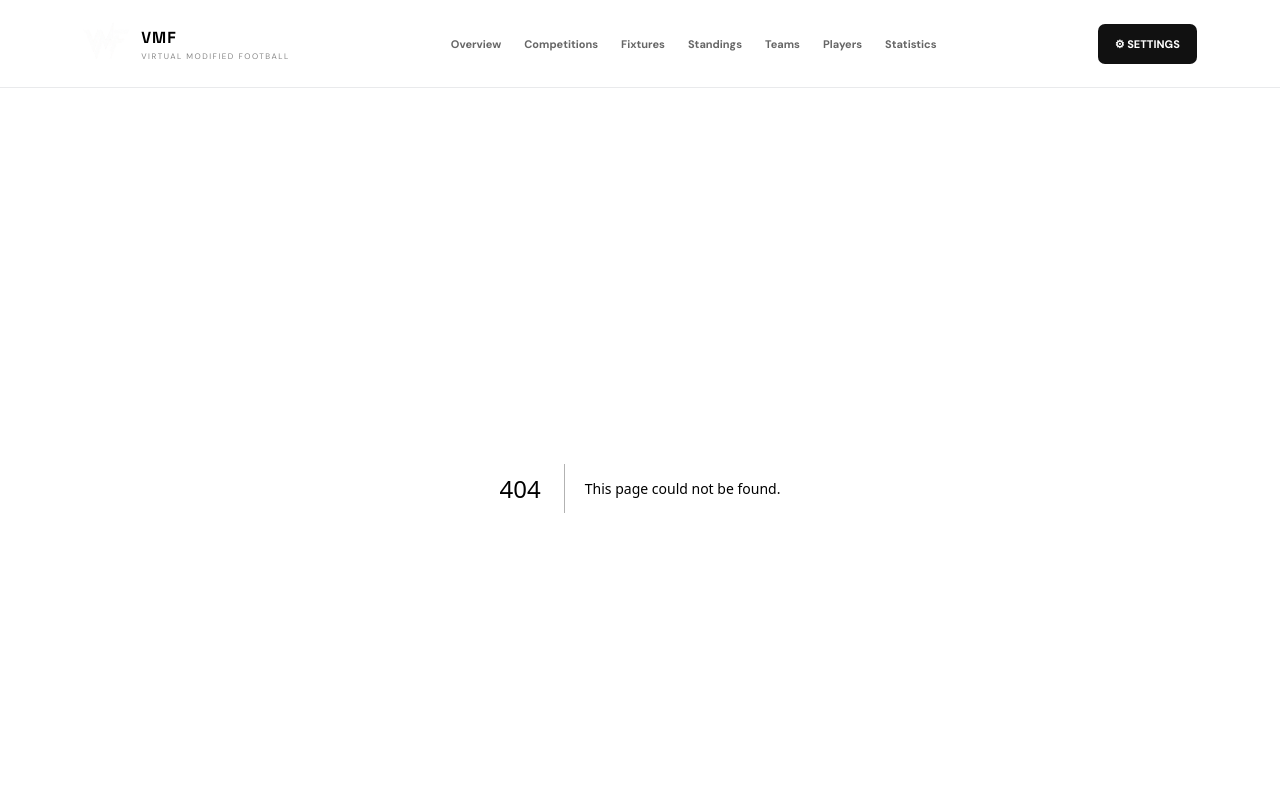
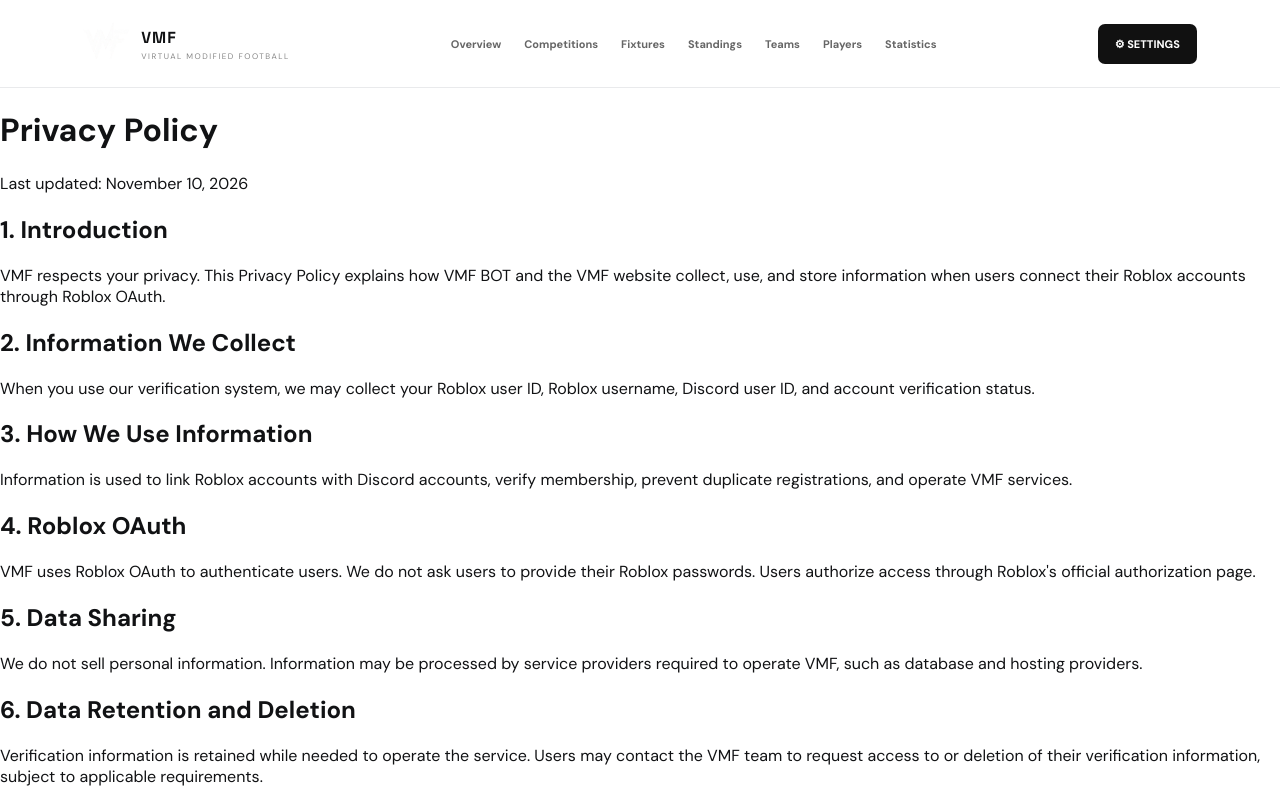
Before and after one commit to Kesst1/VMF, a Next.js app: page /privacy in a window 1280 px wide. Before the commit this address had no page. Shown: the top 800 px of the page. Built offline with nearby package versions, Linux system fonts and the light colour scheme.

Commit message:
Create page.tsx

```diff
--- /dev/null
+++ b/app/privacy/page.tsx
@@ -0,0 +1,95 @@
+
+export default function PrivacyPage() {
+  return (
+    <main className="mx-auto max-w-3xl px-6 py-16 text-white">
+      <h1 className="mb-3 text-4xl font-bold">
+        Privacy Policy
+      </h1>
+
+      <p className="mb-8 text-sm text-gray-400">
+        Last updated: November 10, 2026
+      </p>
+
+      <section className="space-y-6">
+        <div>
+          <h2 className="mb-2 text-xl font-semibold">
+            1. Introduction
+          </h2>
+          <p>
+            VMF respects your privacy. This Privacy Policy explains
+            how VMF BOT and the VMF website collect, use, and store
+            information when users connect their Roblox accounts
+            through Roblox OAuth.
+          </p>
+        </div>
+
+        <div>
+          <h2 className="mb-2 text-xl font-semibold">
+            2. Information We Collect
+          </h2>
+          <p>
+            When you use our verification system, we may collect
+            your Roblox user ID, Roblox username, Discord user ID,
+            and account verification status.
+          </p>
+        </div>
+
+        <div>
+          <h2 className="mb-2 text-xl font-semibold">
+            3. How We Use Information
+          </h2>
+          <p>
+            Information is used to link Roblox accounts with
+            Discord accounts, verify membership, prevent duplicate
+            registrations, and operate VMF services.
+          </p>
+        </div>
+
+        <div>
+          <h2 className="mb-2 text-xl font-semibold">
+            4. Roblox OAuth
+          </h2>
+          <p>
+            VMF uses Roblox OAuth to authenticate users. We do not
+            ask users to provide their Roblox passwords. Users
+            authorize access through Roblox's official
+            authorization page.
+          </p>
+        </div>
+
+        <div>
+          <h2 className="mb-2 text-xl font-semibold">
+            5. Data Sharing
+          </h2>
+          <p>
+            We do not sell personal information. Information may
+            be processed by service providers required to operate
+            VMF, such as database and hosting providers.
+          </p>
+        </div>
+
+        <div>
+          <h2 className="mb-2 text-xl font-semibold">
+            6. Data Retention and Deletion
+          </h2>
+          <p>
+            Verification information is retained while needed to
+            operate the service. Users may contact the VMF team
+            to request access to or deletion of their verification
+            information, subject to applicable requirements.
+          </p>
+        </div>
+
+        <div>
+          <h2 className="mb-2 text-xl font-semibold">
+            7. Contact
+          </h2>
+          <p>
+            For privacy questions or data requests, contact the
+            VMF team through its official Discord server.
+          </p>
+        </div>
+      </section>
+    </main>
+  );
+}
```
